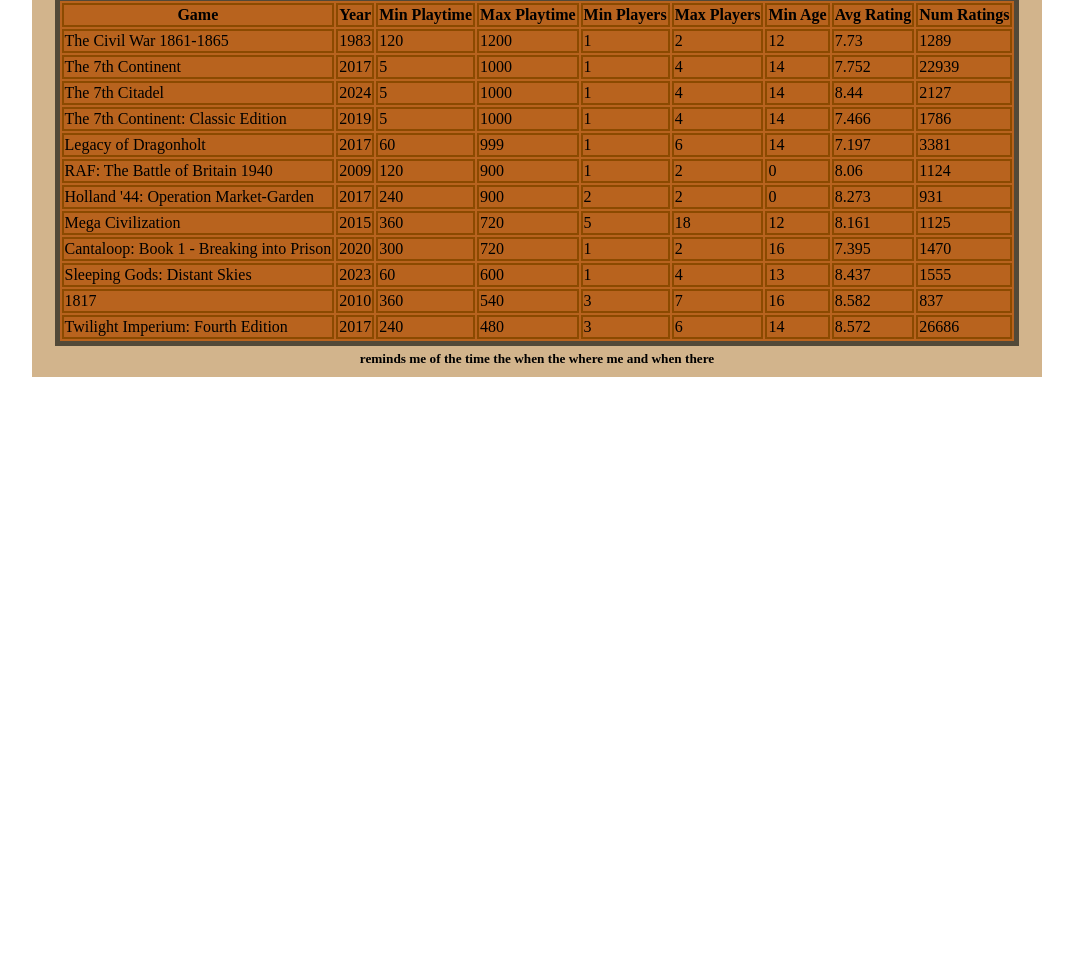
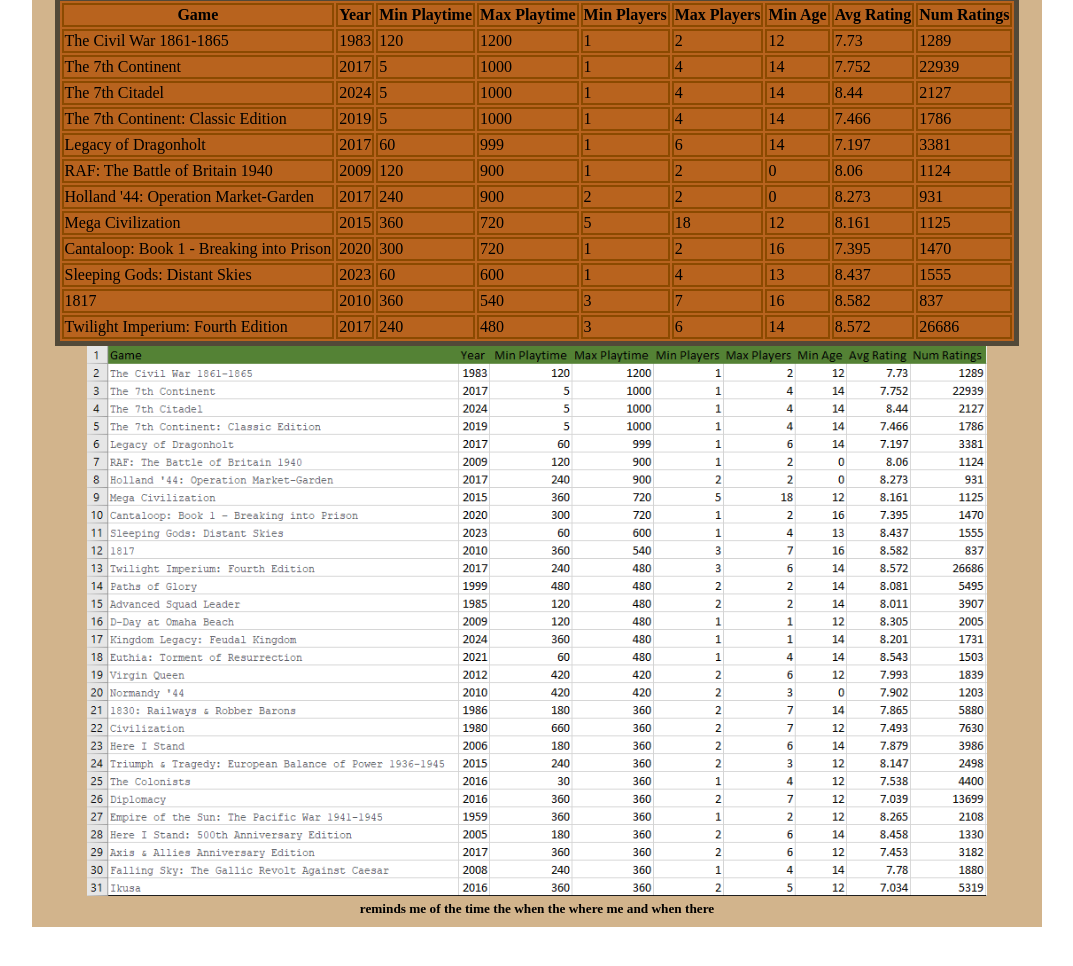
Before and after one commit to TSMichalek/excel, a plain HTML site: page index.html in a window 1280 px wide. Shown: the part 490-1456 px from the top of the page, without its empty margins (103-1176 px from the left). Before the commit the page ends 907 px from the top, so only its background shows below. Drawn offline with Linux system fonts and the light colour scheme.

Commit message:
added image

```diff
--- a/index.html
+++ b/index.html
@@ -162,6 +162,7 @@
             <td>26686</td>
         </tr>
         </table>
+        <img class="excel" src="Screenshot 2025-09-29 123427.png" width="50%">
         <footer>
             <h5>reminds me of the time the when the where me and when there</h5>
         </footer>
--- a/styles.css
+++ b/styles.css
@@ -14,6 +14,12 @@
 
 html {
     background-color: white;
+}
+
+.excel {
+    margin: auto;
+    display: block;
+    width: 90%;
 }
 
 body {
```
